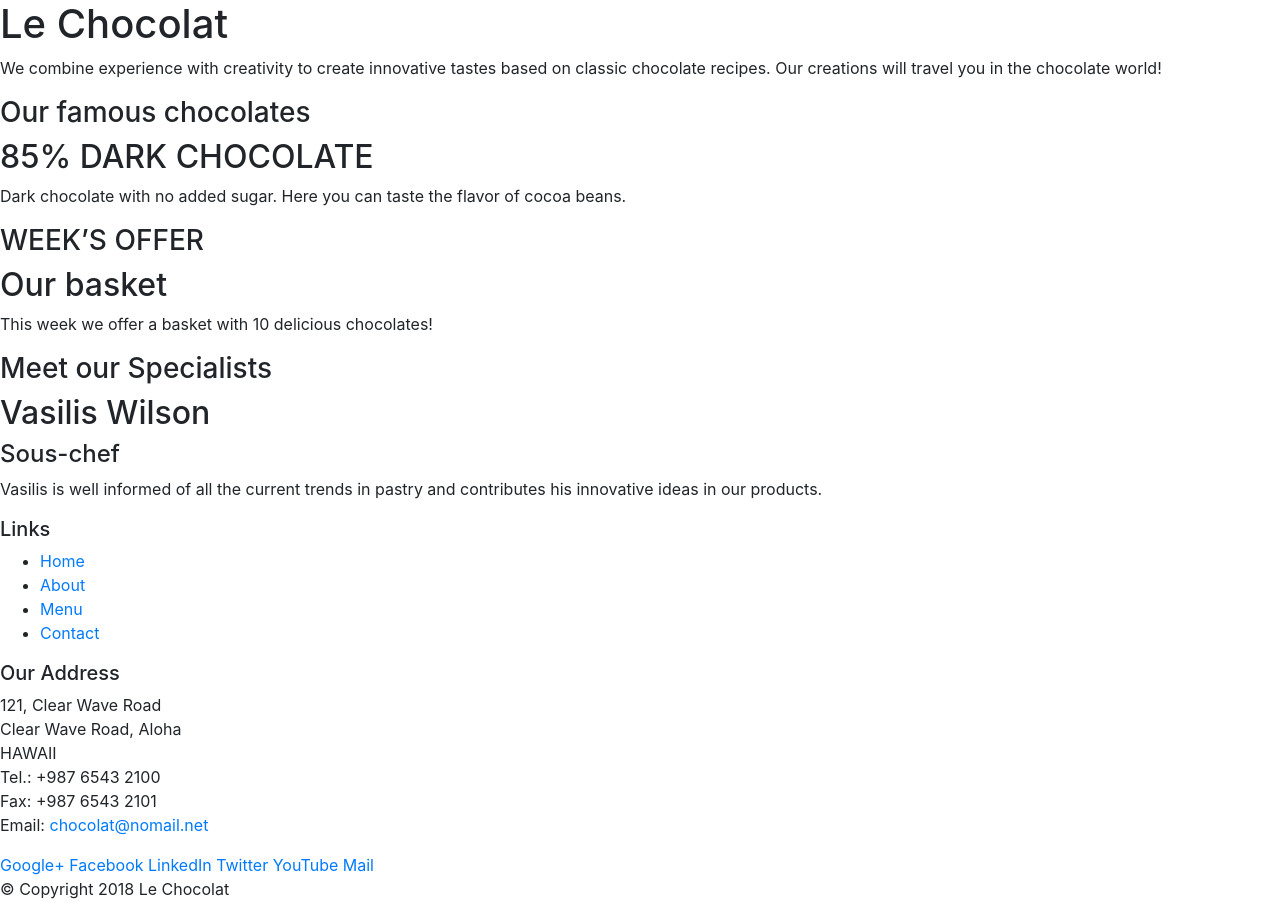
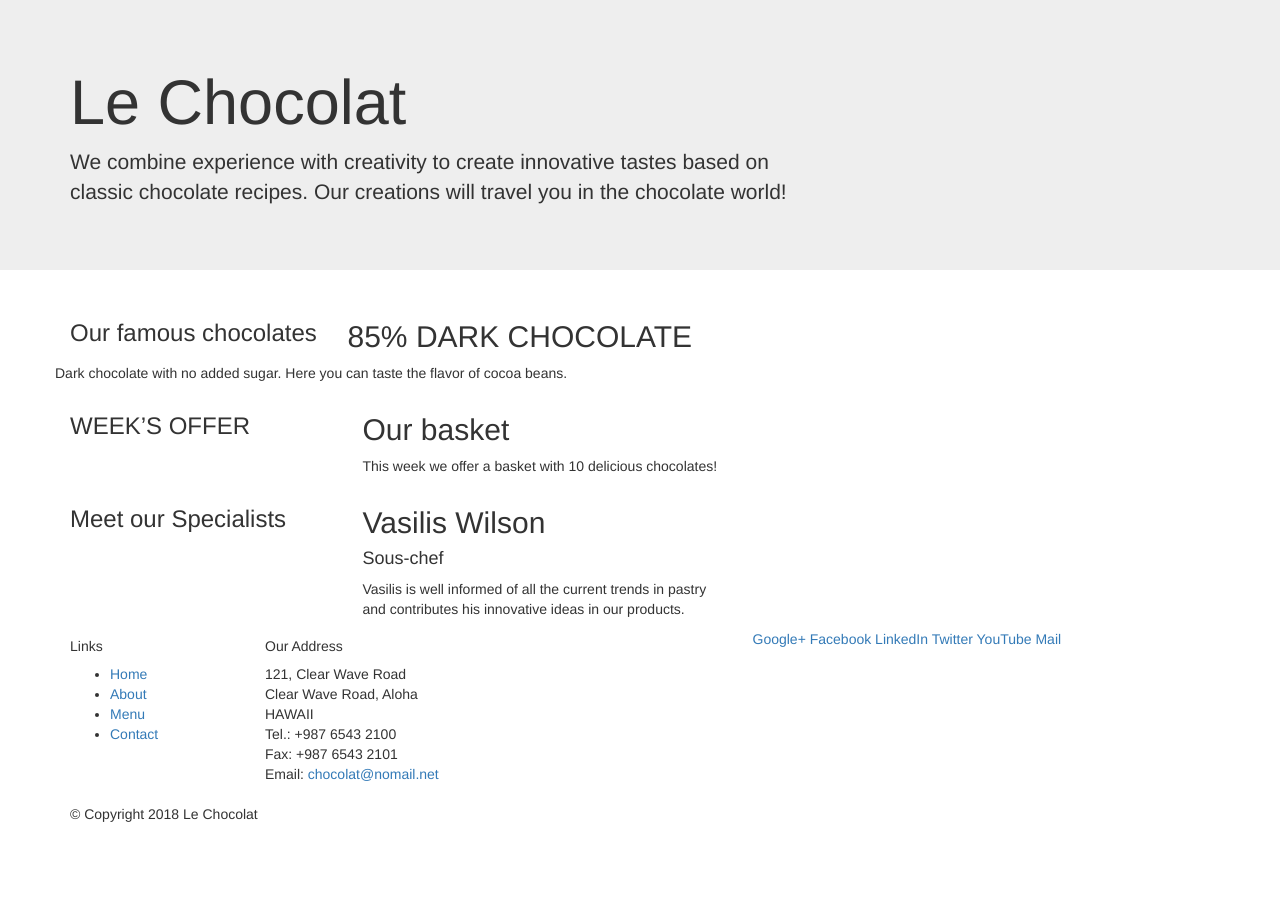
Before and after one commit to sabawoonsarwar/leChocolat, a plain HTML site: page index.html in a window 1280 px wide. After the commit the page ends 834 px from the top, so only its background shows below. Drawn offline with nearby package versions, Linux system fonts and the light colour scheme.

Commit message:
Bootstrap grid Part 1

```diff
--- a/index.html
+++ b/index.html
@@ -13,47 +13,47 @@
 
 <body>
 
-    <header>
-        <div>
-            <div>
-                <div>
+    <header class="jumbotron">
+        <div class="container">
+            <div class="row">
+                <div class="col-12 col-sm-8">
                     <h1>Le Chocolat</h1>
                     <p>We combine experience with creativity to create innovative tastes based on classic chocolate
                         recipes. Our creations will travel you in the chocolate world!</p>
                 </div>
-                <div>
+                <div class="col col-sm">
                 </div>
             </div>
         </div>
     </header>
 
-    <div>
-        <div>
-            <div>
+    <div class="container">
+        <div class="row">
+            <div class="col-sm-4 col-md-3">
                 <h3>Our famous chocolates</h3>
             </div>
-            <div>
+            <div class="col-sm col-md">
                 <h2>85% DARK CHOCOLATE</h2>
                 <p>Dark chocolate with no added sugar. Here you can taste the flavor of cocoa beans.</p>
             </div>
         </div>
 
 
-        <div>
-            <div>
+        <div class="row">
+            <div class="col-sm-4 col-md-3">
                 <h3>WEEK’S OFFER</h3>
             </div>
-            <div>
+            <div class="col-sm-4 col-md">
                 <h2>Our basket</h2>
                 <p>This week we offer a basket with 10 delicious chocolates! </p>
             </div>
         </div>
 
-        <div>
-            <div>
+        <div class="row">
+            <div class="col-sm-4 col-md-3">
                 <h3>Meet our Specialists</h3>
             </div>
-            <div>
+            <div class="col-sm-4 col-md">
                 <h2>Vasilis Wilson </h2>
                 <h4>Sous-chef</h4>
                 <p>Vasilis is well informed of all the current trends in pastry and contributes his innovative ideas in
@@ -63,9 +63,9 @@
     </div>
 
     <footer>
-        <div>
-            <div>
-                <div>
+        <div class="container">
+            <div class="row">
+                <div class="col-5 offset-1 col-sm-2">
                     <h5>Links</h5>
                     <ul>
                         <li><a href="#">Home</a></li>
@@ -74,7 +74,7 @@
                         <li><a href="#">Contact</a></li>
                     </ul>
                 </div>
-                <div>
+                <div class="col-6 col-sm-5">
                     <h5>Our Address</h5>
                     <address>
                         121, Clear Wave Road<br>
@@ -85,8 +85,8 @@
                         Email: <a href="mailto:chocolat@nomail.net">chocolat@nomail.net</a>
                     </address>
                 </div>
-                <div>
-                    <div>
+                <div class="col col-sm-4">
+                    <div class="col-auto">
                         <a href="http://google.com/+">Google+</a>
                         <a href="http://www.facebook.com/profile.php?id=">Facebook</a>
                         <a href="http://www.linkedin.com/in/">LinkedIn</a>
```
